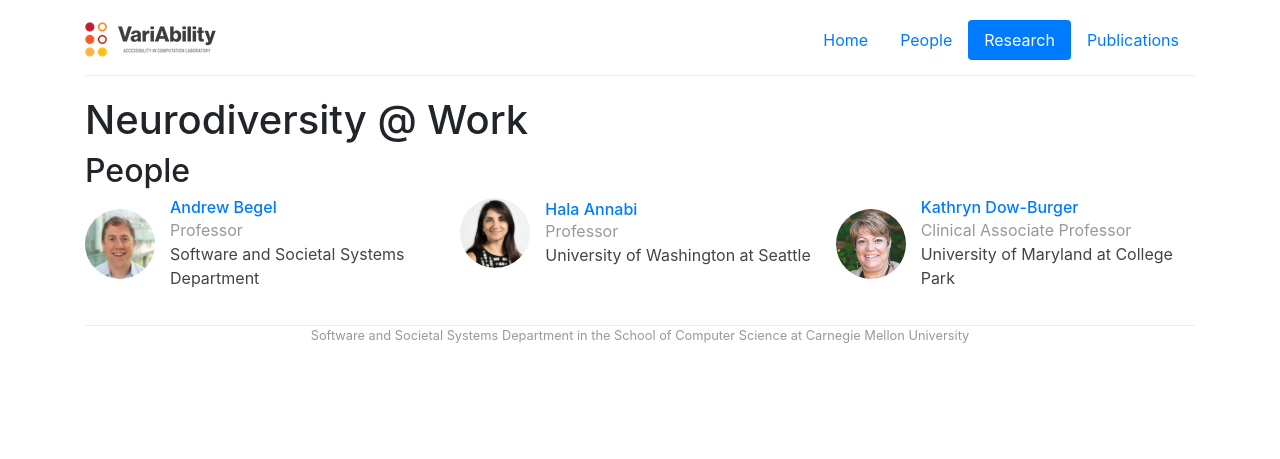
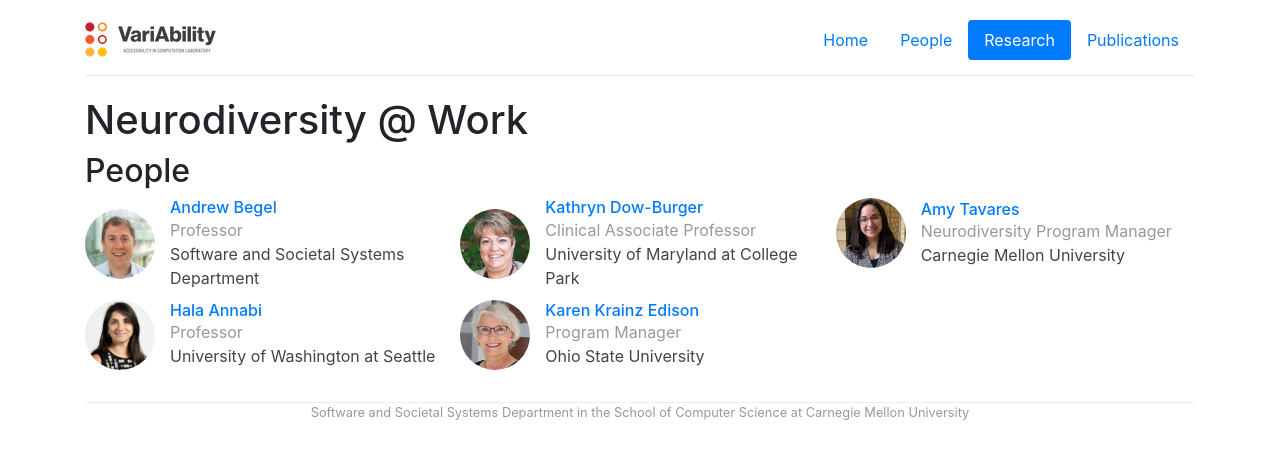
Before and after one commit to cmu-variability/cmu-variability.github.io, a Jekyll site: the page built from _projects/ndatwork.md, in a window 1280 px wide. Shown: the top 459 px of the page. Built offline with Jekyll 4.4.1, drawn with Linux system fonts in a browser that asks for light colours.

Commit message:
Updated more people.

```diff
--- a/_data/people.yml
+++ b/_data/people.yml
@@ -60,6 +60,10 @@
     display_name: "Jin Jin Du"
     role: grad-masters
 
+grad-qiaoqiao-ma:
+    display_name: "Qiaoqiao Ma"
+    role: grad-masters
+
 
 collaborator-naba-rizvi:
     display_name: "Naba Rizvi"
@@ -69,6 +73,31 @@
     org: UC San Diego
     image: /img/people/naba-rizvi.jpg
 
+collaborator-mauli-pandey:
+    display_name: "Mauli Pandey"
+    webpage: "https://pandeymauli.github.io/research/index.html"
+    role: collab
+    bio: Software Engineer
+    org: Google
+    image: /img/people/mauli-pandey.jpg
+
+
+collaborator-karen-krainz-edison:
+    display_name: "Karen Krainz Edison"
+    role: collab
+    bio: Program Manager
+    org: Ohio State University
+    webpage: https://nisonger.osu.edu/staff/krainz-edison-karen/
+    image: /img/people/karen-krainz-edison.png
+
+
+collaborator-amy-tavares:
+    display_name: "Amy Tavares"
+    role: collab
+    bio: Neurodiversity Program Manager
+    org: Carnegie Mellon University
+    webpage: https://www.linkedin.com/in/amy-tavares-1620/
+    image: /img/people/amy-tavares.jpg
 #grad-alicia-ng:
 #    display_name: "Alicia Ng"
 #    role: grad-masters
@@ -155,11 +184,12 @@
 
 ugrad-yiqun-zhang:
     display_name: "Yiqun (Melody) Zhang"
-    role: ugrad-alumni
+    role: ugrad
 
 ugrad-saanika-chauk:
     display_name: Saanika Chauk
     role: ugrad
+    image: /img/people/saanika-chauk.jpg
 
 ugrad-erica-fu:
     display_name: "Erica Fu"
@@ -186,30 +216,30 @@
     image: /img/people/meghana-tera.png
 
 ugrad-joseph-lee:
-    display_name: Joseph Lee
+    display_name: "Joseph Lee"
     role: ugrad-alumni
 
 ugrad-wenjun-zhou:
-    display_name: Wenjun (Connie) Zhou
+    display_name: "Wenjun (Connie) Zhou"
     role: ugrad-alumni
     image: /img/people/connie-zhou.jpg
 
 ugrad-emily-yu:
-    display_name: Emily Yu
+    display_name: "Emily Yu"
     role: ugrad
 
 ugrad-christina-trice:
-    display_name: Christina Trice
+    display_name: "Christina Trice"
     role: ugrad-alumni
     org: University of Maryland at College Park
 
 ugrad-juno-bartsch:
-    display_name: Juno Bartsch
+    display_name: "Juno Bartsch"
     role: ugrad-alumni
     org: Haverford College
 
 ugrad-veronica-lin:
-    display_name: Yanzi (Veronica) Lin
+    display_name: "Yanzi (Veronica) Lin"
     role: ugrad-alumni
     org: Wellesley College
 
@@ -236,10 +266,6 @@
     display_name: Yihan (Hanna) Luo
     role: ugrad
     image: /img/people/yihan-luo.jpg
-
-ugrad-junwei-tan:
-    display_name: Jun Wei (Ethan) Tan
-    role: ugrad
 
 ugrad-jiachen-liu:
     display_name: Jiachen Liu
--- a/_projects/ndatwork.md
+++ b/_projects/ndatwork.md
@@ -13,6 +13,8 @@
   - prof-begel
   - collaborator-hala-annabi
   - collaborator-kathy-dow-burger
+  - collaborator-karen-krainz-edison
+  - collaborator-amy-tavares
 
 layout: project
 last-updated: 2023-09-17
```
Also changed, not shown: _projects/fit.md (+2 -3 lines), _projects/neuroinclusive-documentation.md (+3 -0 lines), img/people/amy-tavares.jpg (added), img/people/karen-krainz-edison.png (added), img/people/mauli-pandey.jpg (added), img/people/saanika-chauk.jpg (added).
